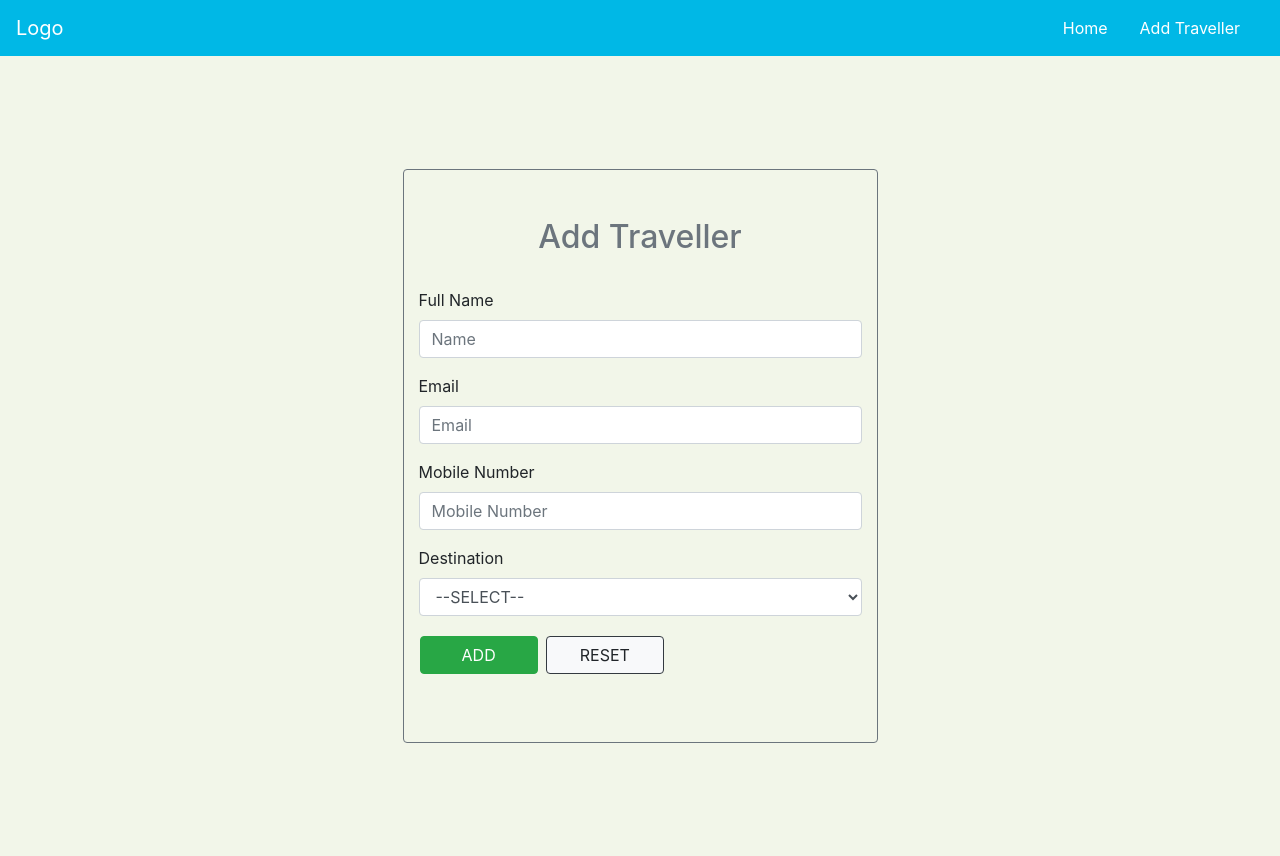
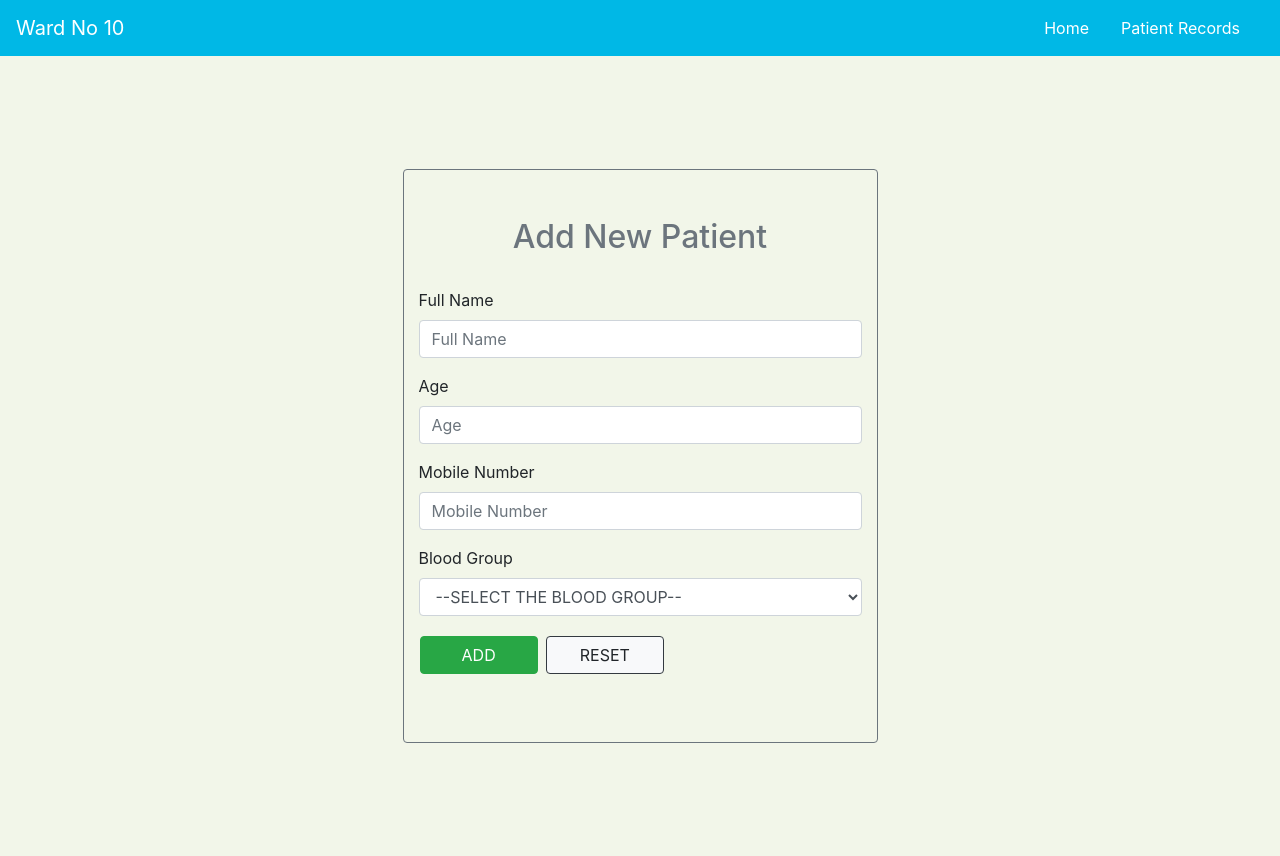
Before and after one commit to Jihani-31/Patient-Record-Management-Sysytem, a CodeIgniter app: page /codeblog/index.php/register/form in a window 1280 px wide. Run offline with CodeIgniter, Linux system fonts and the light colour scheme; some libraries are stand-ins or nearby versions.

Commit message:
update patient records

```diff
--- a/codeblog/application/views/home.php
+++ b/codeblog/application/views/home.php
@@ -1,7 +1,7 @@
 <!DOCTYPE html>
 <html>
   <head>
-    <title>Travel Life</title>
+    <title>Home Page</title>
     <meta charset="utf-8">
     <meta name="viewport" content="width=device-width , initial-scale=1">
     <link rel="stylesheet" href="<?php echo base_url('css/bootstrap.min.css'); ?>">
--- a/codeblog/application/views/register.php
+++ b/codeblog/application/views/register.php
@@ -14,14 +14,14 @@
     </style>
 </head>
 <body>
-	<nav class="navbar navbar-expand-md"> <a class="navbar-brand" href="#">Logo</a>
+	<nav class="navbar navbar-expand-md"> <a class="navbar-brand" href="#">Ward No 10</a>
 		<button class="navbar-toggler navbar-dark" type="button" data-toggle="collapse" data-target="#main-navigation">
 			<span class="navbar-toggler-icon"></span>
 		</button>
 		<div class="collapse navbar-collapse" id="main-navigation">
 			<ul class="navbar-nav">
 				<li class="nav-item"> <a class="nav-link" href="http://localhost/codeblog/">Home</a></li>
-				<li class="nav-item"> <a class="nav-link" href="http://localhost/codeblog/index.php/register/displaydata"> Add Traveller</a></li>
+				<li class="nav-item"> <a class="nav-link" href="http://localhost/codeblog/index.php/register/displaydata"> Patient Records</a></li>
 			</ul>
 		</div>
 	</nav>
@@ -30,12 +30,12 @@
 
 			<form class="col-5 border border-secondary rounded" style="margin:auto;" action="" method="post">
 				<br><br>
-				<h2 class="text-center text-secondary">Add Traveller</h2>
+				<h2 class="text-center text-secondary">Add New Patient</h2>
 				<br>
 
 				<div class="form-group">
 					<label>Full Name</label>
-					<input type="text" class="form-control" name="name" id="name" placeholder="Name" value="<?php echo set_value('name') ?>" required>
+					<input type="text" class="form-control" name="name" id="name" placeholder="Full Name" value="<?php echo set_value('name') ?>" required>
 
 					<?php if(form_error('name')){
 			            echo "<span style='color:red'>".form_error('name')."</span>";
@@ -44,8 +44,8 @@
 				</div>
 
 				<div class="form-group">
-					<label>Email</label>
-					<input class="form-control" name="email" id="email" placeholder="Email" type="email" value="<?php echo set_value('email') ?>" required>
+					<label>Age</label>
+					<input class="form-control" name="email" id="email" placeholder="Age" type="number" value="<?php echo set_value('email') ?>" required>
 					<?php if(form_error('email')){
 			            echo "<span style='color:red'>".form_error('email')."</span>";
 			        }
@@ -59,13 +59,17 @@
 
 
 				<div class="form-group ">
-					<label>Destination</label>
+					<label>Blood Group</label>
 					<select class="form-control mb-3" name="destination" id="destination" required>
-						<option value="">--SELECT--</option>
-						<option value="Sigiriya">Sigiriya</option>
-						<option value="Ella">Ella</option>
-						<option value="Ruassala">Rumassala</option>
-						<option value="Arugabey">Mirissa</option>
+						<option value="">--SELECT THE BLOOD GROUP--</option>
+						<option value="A-">A-</option>
+						<option value="A+">A+</option>
+						<option value="B-">B-</option>
+						<option value="B+">B+</option>
+						<option value="AB-">AB-</option>
+						<option value="AB+">AB+</option>
+						<option value="O-">O-</option>
+						<option value="O+">O+</option>
 
 					</select>
 				</div>
--- a/codeblog/application/views/success.php
+++ b/codeblog/application/views/success.php
@@ -4,7 +4,7 @@
 	<title>success</title>
 </head>
 <body>
-	<h1>Successfully added member to the trip</h1>
+	<h1>Successfully added member to the Ward Number 10</h1>
 
 </body>
 </html>
```
Also changed, not shown: codeblog/application/views/display.php (+10 -10 lines), codeblog/application/views/update.php (+17 -13 lines).
